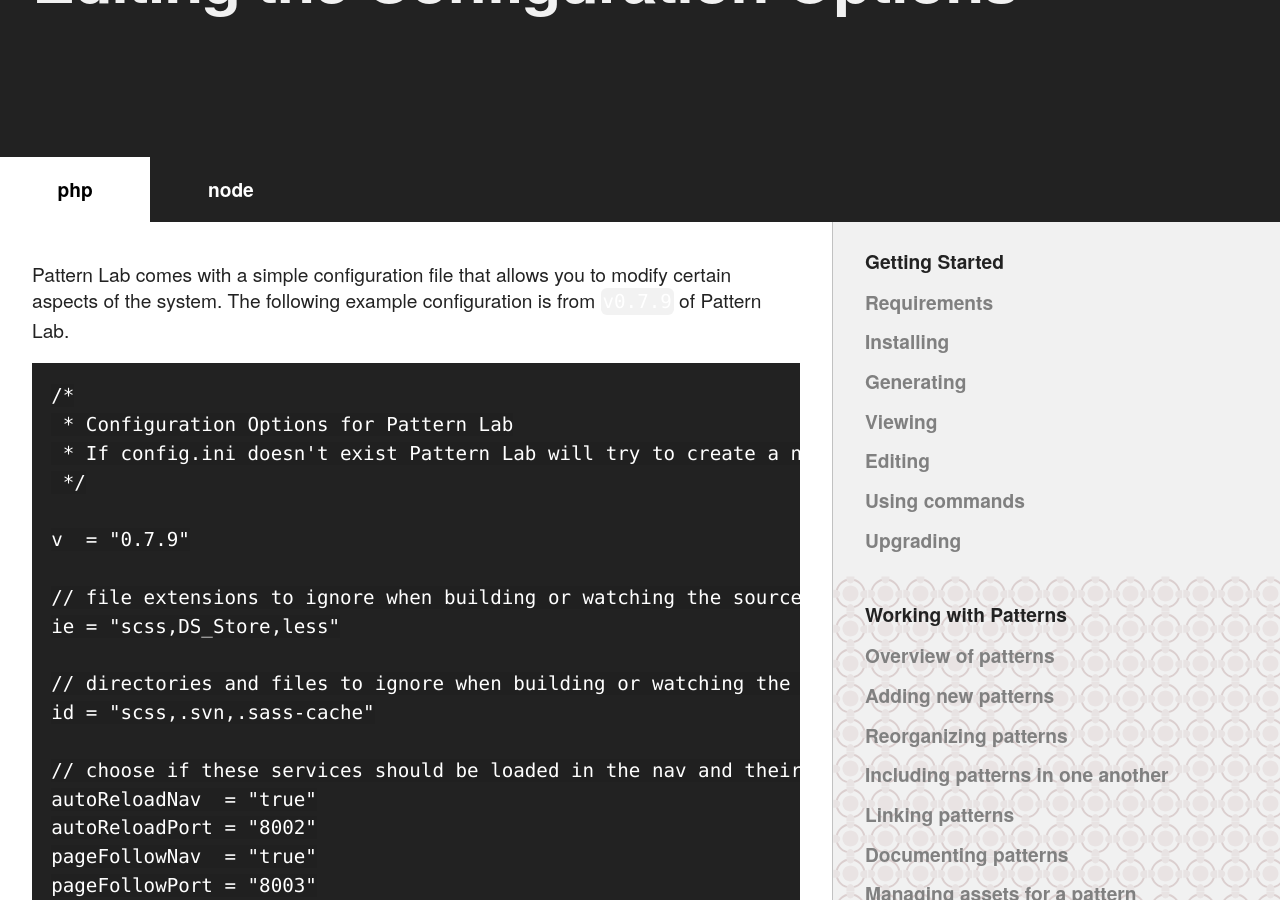
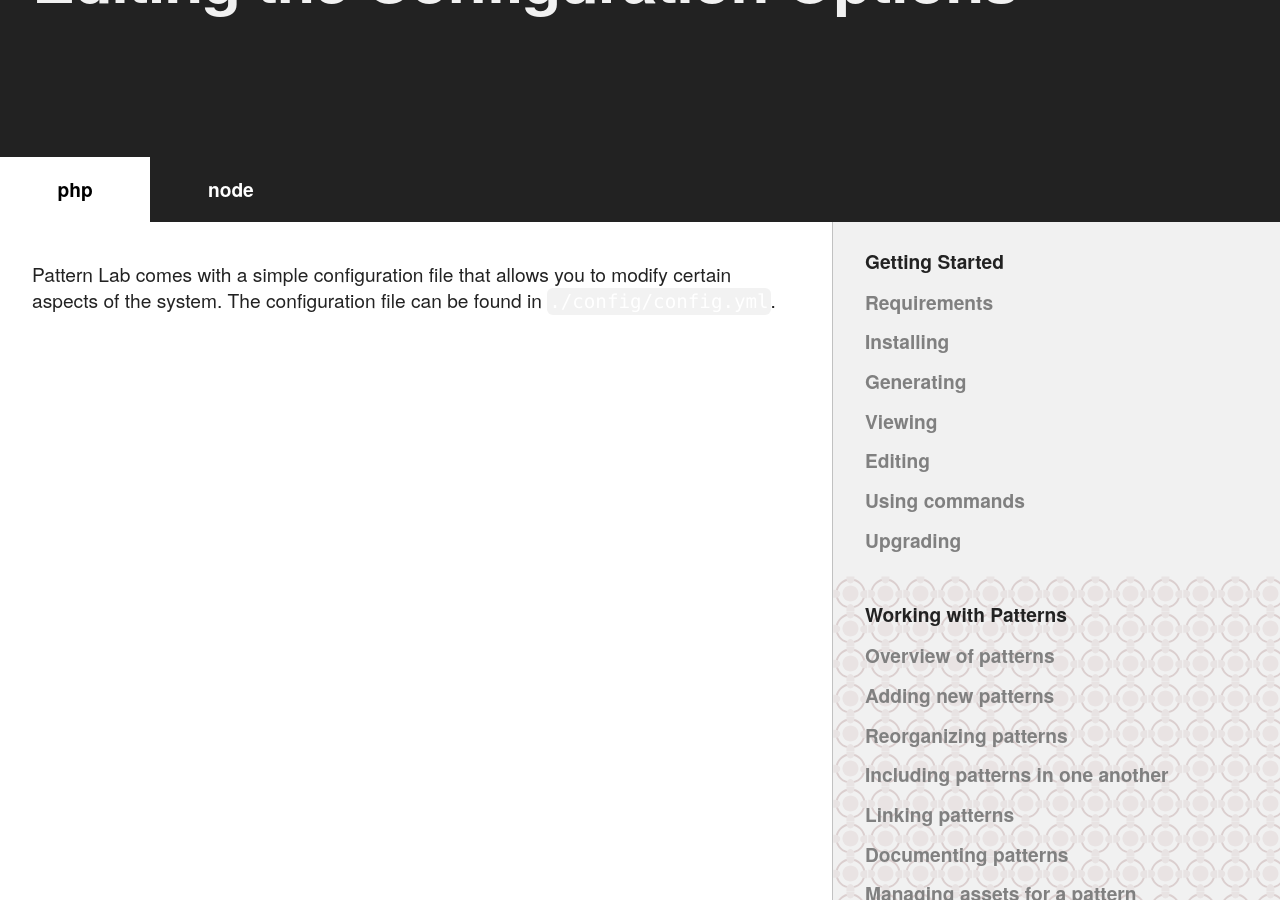
Before and after one commit to pattern-lab/website, a Jekyll site: the page built from docs/advanced-config-options.md, in a window 1280 px wide and 900 px high, scrolled down 278 px. Built offline with Jekyll 4.4.1, drawn with Linux system fonts in a browser that asks for light colours; comment, search, counter and statistics services are not loaded; some of the changed text lies outside the part shown.

Commit message:
removing the bulk of the config stuff because i don't feel like keeping it up-to-date

````diff
--- a/docs/advanced-config-options.md
+++ b/docs/advanced-config-options.md
@@ -1,6 +1,6 @@
 ---
 layout: docs
-title: Editing the configuration Options | Pattern Lab
+title: Editing the Configuration Options | Pattern Lab
 heading: Editing the Configuration Options
 languages:
 - language: php
@@ -14,53 +14,7 @@
 
 {% capture m %}
 
-Pattern Lab comes with a simple configuration file that allows you to modify certain aspects of the system. The following example configuration is from `v0.7.9` of Pattern Lab.
-
-```
-/*
- * Configuration Options for Pattern Lab
- * If config.ini doesn't exist Pattern Lab will try to create a new version
- */
-
-v  = "0.7.9"
-
-// file extensions to ignore when building or watching the source dir, separate with a comma
-ie = "scss,DS_Store,less"
-
-// directories and files to ignore when building or watching the source dir, separate with a comma
-id = "scss,.svn,.sass-cache"
-
-// choose if these services should be loaded in the nav and their ports
-autoReloadNav  = "true"
-autoReloadPort = "8002"
-pageFollowNav  = "true"
-pageFollowPort = "8003"
-
-// whether the qr code generator should be loaded automatically in the nav
-qrCodeGeneratorOn = "false"
-
-// pattern lab's xip host if you have it configured, to be used with the QR code generator
-xipHostname = "http://patternlab.*.xip.io"
-
-// whether the public directory should be cleaned when generating your site
-cleanPublic = "true"
-
-// the minimum and maximum for the viewport resizer
-ishMinimum = "240"
-ishMaximum = "2600"
-
-// which, if any, controls to hide in the nav, separate with a comma
-ishControlsHide = "hay"
-
-// the order of pattern states, css class names
-patternStates = "inprogress,inreview,complete"
-
-// the pattern types that shouldn't be included in the style guide, useful if you nest pages/templates
-styleGuideExcludes = ""
-
-// should the cache buster be on, set to false to set the cacheBuster value to 0
-cacheBusterOn = "true"
-```
+Pattern Lab comes with a simple configuration file that allows you to modify certain aspects of the system. The configuration file can be found in `./config/config.yml`.
 
 {% endcapture %}
 {{ m | markdownify }}
````
